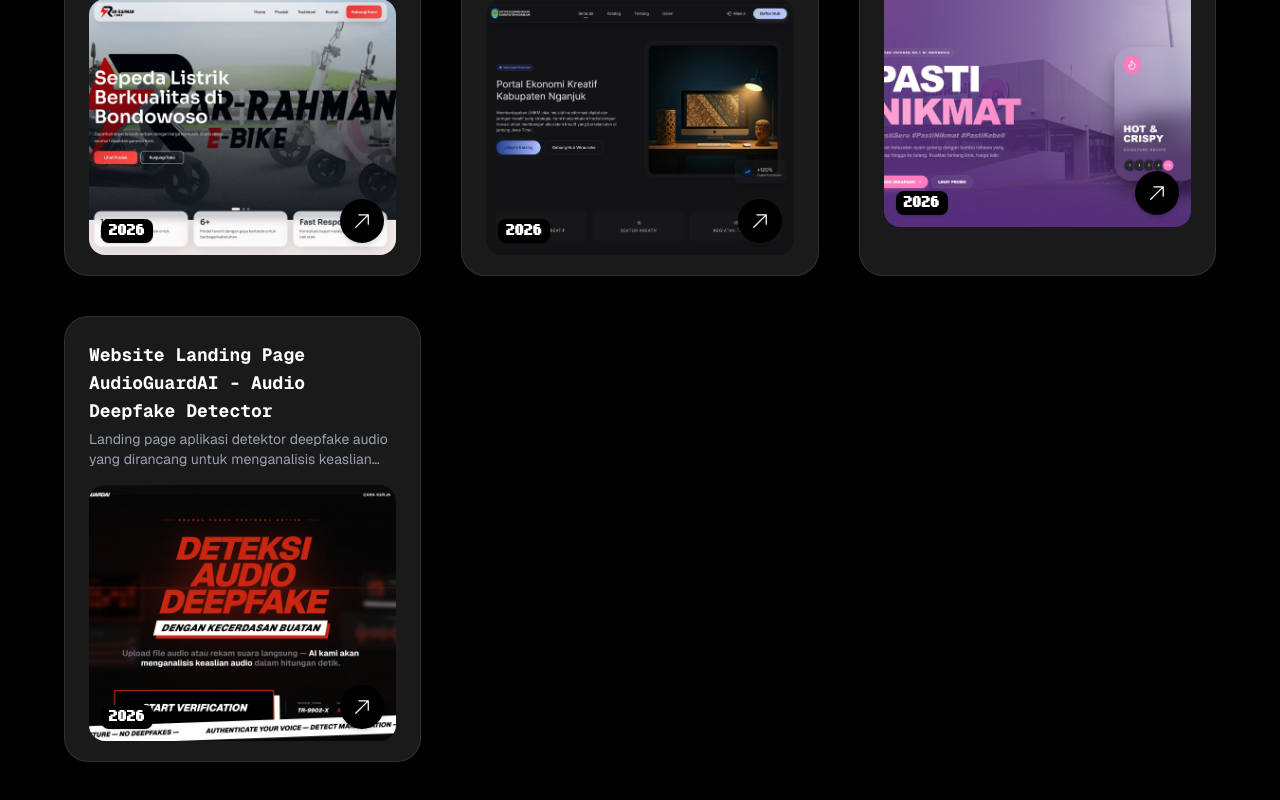
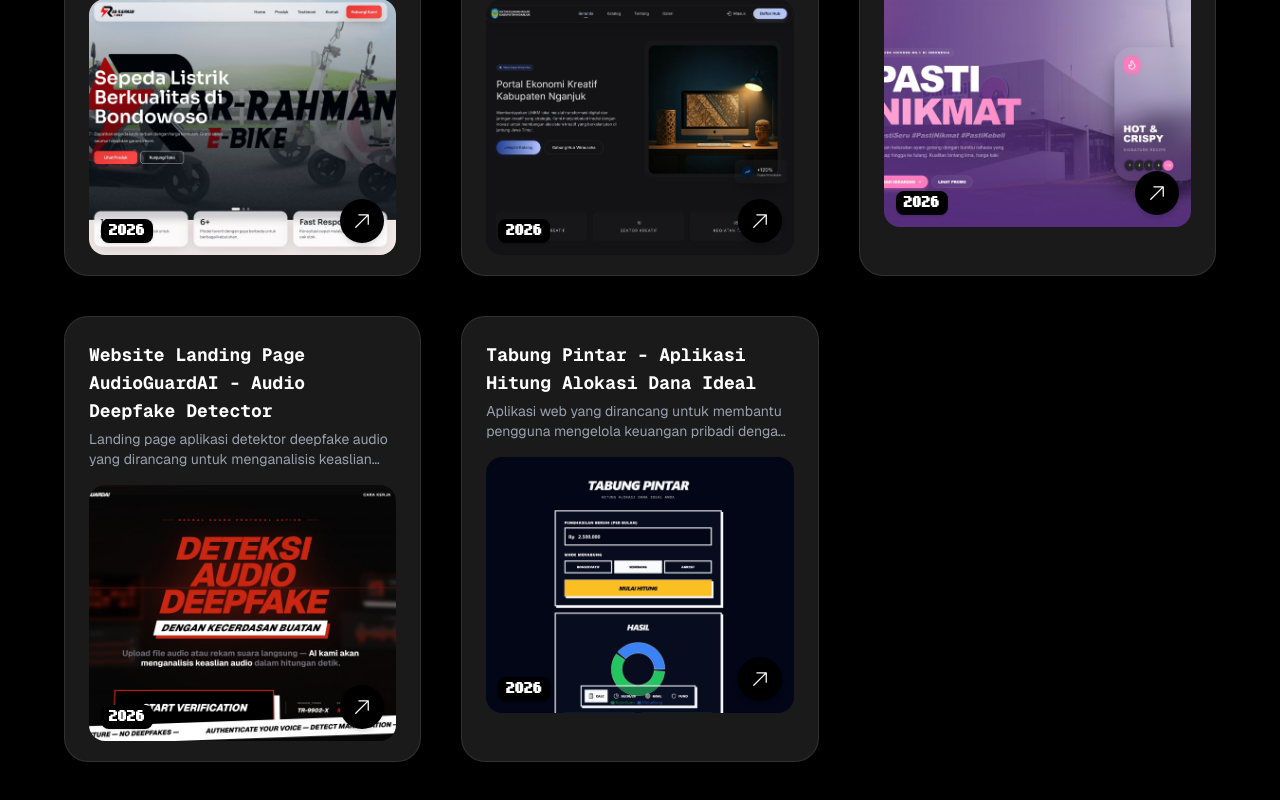
Before and after one commit to ardhikaxx/portofolio-nextjs, a Next.js app: page /project in a window 1280 px wide. Shown: the part 5038-5838 px from the top of the page. Built offline with nearby package versions, Linux system fonts and the light colour scheme.

Commit message:
feat: add project 35 'Tabung Pintar'

```diff
--- a/app/data/projects_data.ts
+++ b/app/data/projects_data.ts
@@ -304,5 +304,14 @@ export const projects = [
     image: '/projects/34.jpg',
     link: 'https://github.com/ardhikaxx/audio-app',
     year: 2026
+  },
+  {
+    id: 35,
+    name: 'Tabung Pintar - Aplikasi Hitung Alokasi Dana Ideal',
+    description: 'Aplikasi web yang dirancang untuk membantu pengguna mengelola keuangan pribadi dengan menghitung alokasi dana ideal antara menabung dan keperluan. Pengguna dapat memilih mode menabung (konservatif, seimbang, atau agresif) untuk mendapatkan saran alokasi dana yang disesuaikan dengan penghasilan bulanan.',
+    languages: ['nextjs', 'tailwind', 'typescript', 'react', 'recharts'],
+    image: '/projects/35.jpg',
+    link: 'https://github.com/ardhikaxx/hitung-tabung',
+    year: 2026
   }
 ];
```
Also changed, not shown: public/projects/35.jpg (added).
